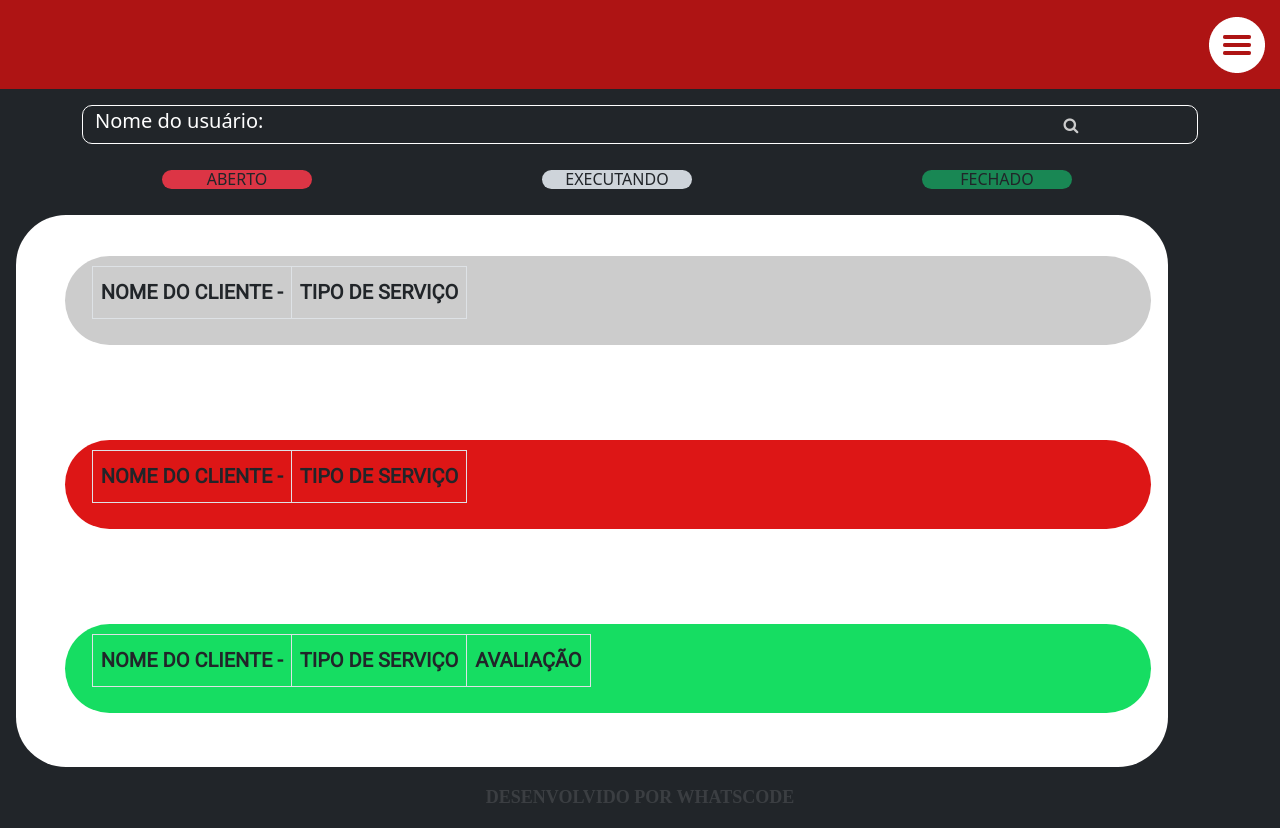
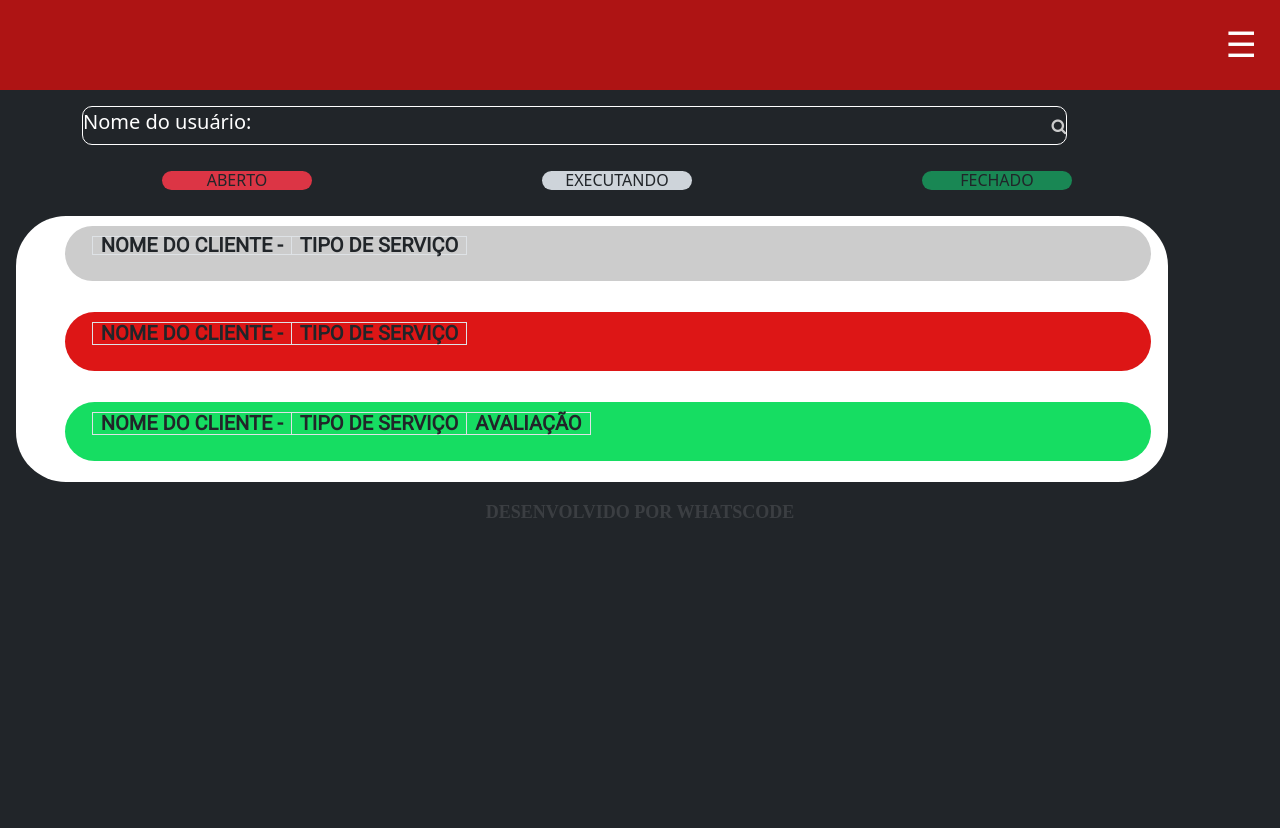
Before and after one commit to whatscodeg3/API-DSM-ServiceDesk, a Flask app: template src/templates/executor.html in a window 1280 px wide. After the commit the page ends 518 px from the top, so only its background shows below. Run offline with Flask 2, Linux system fonts and the light colour scheme; the template is opened without the code that fills it, so the values that code supplies are empty; some libraries are stand-ins or nearby versions; some web fonts are replaced.

Commit message:
alterando menu

```diff
--- a/src/static/css/estilo-usuario-historico.css
+++ b/src/static/css/estilo-usuario-historico.css
@@ -1,95 +1,139 @@
 @import url('https://fonts.googleapis.com/css2?family=Merriweather:wght@300&family=Roboto&display=swap');
 @import url('https://fonts.googleapis.com/css2?family=Monda:wght@700&display=swap');
 
-.topo{
-    display:flex;
+
+body {
+    box-shadow: 20px 0px var(--bs-purple);
+    background: var(--bs-gray-900);
+    align-items: center;
+}
+
+
+header {
+    display: flex;
+    align-items: center;
+    justify-content: flex-end;
+    background-color: #ae1414;
+    width: 100%;
+    height: 90px;
+    padding: 0% 1.8%;
+    font-family: 'coolvetica', cursive;
+}
+
+/*NAV BAR */
+
+.sidenav {
+    height: 100%;
+    width: 0;
+    position: fixed;
+    z-index: 1;
+    top: 0;
+    right: 0;
+    background-color: #fff;
+    overflow-x: hidden;
+    transition: 0.5s;
+    padding-top: 60px;
+}
+
+.sidenav a {
+    padding: 8px 8px 8px 32px;
+    text-decoration: none;
+    font-size: 25px;
+    color: black;
+    display: block;
+    transition: 0.1s;
+}
+
+.sidenav a:hover {
+    color: #666666;
+}
+
+.sidenav .closebtn {
+    position: absolute;
+    top: 0;
+    right: 25px;
+    font-size: 36px;
+    margin-left: 50px;
+}
+
+.icon_nav_style {
+    font-size: 35px;
+    cursor: pointer;
+    color: #fff;
+
+}
+
+#hr_black {
+    color: black;
+}
+
+
+@media screen and (max-height: 450px) {
+    .sidenav {
+        padding-top: 15px;
+    }
+
+    .sidenav a {
+        font-size: 18px;
+    }
+}
+
+/* FIM DA NAVBAR*/
+
+.container-pesquisa {
+    border-top-left-radius: 10px;
+    border-top-right-radius: 10px;
+    border-bottom-right-radius: 10px;
+    border-bottom-left-radius: 10px;
+    border: 1px solid var(--bs-white);
+}
+
+.container-pesquisa h1{
+    font-size: 20px;
+    color: var(--bs-white);
+}
+
+
+.chamados {
+    display: flex;
+    flex-direction: column;
+    align-items: center;
+    justify-content: space-between;
+    background-color: #ffffff;
+    margin: 16px;
+    border-radius: 50px;
+    width: 90%;
+}
+
+.chamados-lista {
+    display: flex;
+    flex-direction: column;
+    align-items: center;
+    width: 100%;
+    padding-top: 10px;
+}
+
+.chamados-itens {
+    display: flex;
     flex-direction: row;
     align-items: center;
     justify-content: space-between;
-    padding: 0px 5px;
-    width: 100%;
-    height: 89px;
-    background: #AE1414;
-
-}
-.topo-botao{
-    position: relative;
-    display: inline-block;
-}
-
-.topo-botao-menu{
-    background-color: transparent;
-    border: none;
-    cursor: pointer;
-}
-.topo-menu-expandido{
-    display: none;
-    position: absolute;
-    right: 0;
-    min-width: 160px;
-    z-index: 1;
-    border-radius: 5%;
-  }
-  .topo-menu-expandido a{
-    color: black;
-    padding: 12px 16px;
-    text-decoration: none;
-    display: block;
-    border-radius: 7%;
-  }
-
-  .topo-menu-expandido a:hover {
-      background-color: #868686;
-  }
-  .topo-botao:hover .topo-menu-expandido {
-    display: block;
-  }
-
-  .topo-botao:hover .topo-menu-expandido {
-    background-color: #ffffff;
-  }
-
-
-
-
-
-.chamados{
-    display:flex;
-    flex-direction: column;
-    align-items: center;
-    justify-content:space-between;
-    background-color: #FFFFFF;
-    margin:16px;
-    border-radius: 50px;
-    width:90%;
-}
-    .chamados-lista{
-        display:flex;
-        flex-direction: column;
-        align-items: center;
-        width: 100%;
-        padding-top: 41px;
-    }
-        .chamados-itens {
-            display:flex;
-            flex-direction: row;
-            align-items: center;
-            justify-content: space-between;
-            gap:1%;
+    gap: 1%;
     background-color: #CCCCCC;
     width: 97%;
-            min-height: 56px;
+    min-height: 5px;
     padding: 10px 27px;
-            margin-bottom: 38px;
+    margin-bottom: 5px;
     border-radius: 50px;
     font-family: 'Roboto';
     font-style: normal;
     font-weight: 400;
-            font-size:20px;
-            line-height: 35px;
+    font-size: 20px;
+    line-height: 1px;
     font-variant: small-caps;
 }
-                details{
+
+details {
     display: flex;
     height: 100%;
 }
@@ -101,7 +145,7 @@
 }
 
 
-                            .chamados-itens-conteudo{
+.chamados-itens-conteudo {
     padding-right: 1%;
     display: flex;
     padding-top: 1%;
@@ -109,47 +153,68 @@
     border-top: 2px solid #b1b1b1;
 }
 
+.bloco-interno {
+    display: flex;
+    flex-direction: column;
+    align-items: center;
+    justify-content: space-between;
+    background-color: #ffffff;
+    margin: 30px;
+    border-radius: 50px;
+    width: 100%;
+    width: 97%;
+    min-height: 40px;
+    padding: 10px 27px;
+    margin-bottom: 5px;
+    font-family: 'Roboto';
+    font-style: normal;
+    font-weight: 400;
+    font-size: 20px;
+    line-height: 30px;
+    font-variant: small-caps;
+}
 
 .chamados-itens-aberto {
-            display:flex;
+    display: flex;
     flex-direction: row;
     align-items: center;
     justify-content: space-between;
-            gap:1%;
+    gap: 1%;
     background-color: #dd1616;
     width: 97%;
-            min-height: 56px;
+    min-height: 20px;
     padding: 10px 27px;
-            margin-bottom: 38px;
+    margin-bottom: 5px;
     border-radius: 50px;
     font-family: 'Roboto';
     font-style: normal;
     font-weight: 400;
-            font-size:20px;
-            line-height: 35px;
+    font-size: 20px;
+    line-height: 5px;
     font-variant: small-caps;
 }
+
 .chamados-itens-fechado {
-            display:flex;
+    display: flex;
     flex-direction: row;
     align-items: center;
     justify-content: space-between;
-            gap:1%;
+    gap: 1%;
     background-color: #16dd62;
     width: 97%;
     min-height: 56px;
     padding: 10px 27px;
-            margin-bottom: 38px;
+    margin-bottom: 5px;
     border-radius: 50px;
     font-family: 'Roboto';
     font-style: normal;
     font-weight: 400;
-            font-size:20px;
-            line-height: 35px;
+    font-size: 20px;
+    line-height: 5px;
     font-variant: small-caps;
 }
 
-footer{
+footer {
     margin-top: auto;
     text-align: center;
     font-family: 'Monda';
@@ -157,6 +222,6 @@ footer{
     font-weight: 700;
     font-size: 18px;
     line-height: 29px;
-    color:rgba(255, 255, 255, 0.58);
+    color: rgba(255, 255, 255, 0.58);
     opacity: 0.2;
 }
--- a/src/templates/executor.html
+++ b/src/templates/executor.html
@@ -11,22 +11,40 @@
     <link rel="stylesheet" type="text/css" href="../static/css/estilo-usuario-historico.css">
 </head>
 
-<body style="box-shadow: 20px 0px var(--bs-purple);background: var(--bs-gray-900);">
-    <header class="topo">
-        <h1 class="topo-texto"></h1>
-    <div class="topo-botao">
-        <button class="topo-botao-menu"><img src="../static/img/icon menu.png" alt="botao menu"></button>
-        <div class="topo-menu-expandido ">
-            <a href="#">Link 1</a>
-            <a href="#">Link 2</a>
+<body>
+    <header>
+        <div>
+            <div id="mySidenav" class="sidenav">
+                <a href="javascript:void(0)" class="closebtn" onclick="closeNav()">&times;</a>
+                <hr id="hr_black">
+                <a href="#">Home</a>
+                <hr id="hr_black">
+                <a href="#">Nova Solicitação</a>
+                <hr id="hr_black">
+                <a href="#">Histórico</a>
+                <hr id="hr_black">
+                <a href="#">Sair</a>
+                <hr id="hr_black">
               </div>
         </div>
+
+            <span class="icon_nav_style" onclick="openNav()">&#9776;</span>
+
+            <script>
+                function openNav() {
+                document.getElementById("mySidenav").style.width = "250px";
+                }
+
+                function closeNav() {
+                document.getElementById("mySidenav").style.width = "0";
+                }
+            </script>
+
     </header>
     <nav class="navbar navbar-light navbar-expand-lg navigation-clean-search" style="background: transparent;">
         <div class="container"><button data-bs-toggle="collapse" class="navbar-toggler" data-bs-target="#navcol-2"><span
                     class="visually-hidden">Toggle navigation</span><span class="navbar-toggler-icon"></span></button>
-            <div class="container"
-                style="border-top-left-radius: 10px;border-top-right-radius: 10px;border-bottom-right-radius: 10px;border-bottom-left-radius: 10px;border: 1px solid var(--bs-white);">
+            <div class="container-pesquisa">
                 <div class="collapse navbar-collapse" id="navcol-2">
                     <ul class="navbar-nav">
                         <li class="nav-item"></li>
@@ -35,7 +53,7 @@
                     </ul>
                     <form class="me-auto search-form" target="_self">
                         <div class="d-flex align-items-center">
-                            <h1 style="font-size: 20px;color: var(--bs-white);">Nome do usuário:</h1><input
+                            <h1>Nome do usuário:</h1><input
                                 class="form-control search-field" type="search" id="search-field" name="search"
                                 style="width: 800px;color: var(--bs-white);"><label class="form-label d-flex mb-0"
                                 for="search-field"><i class="fa fa-search"></i></label>
@@ -187,18 +205,35 @@
                         </table>
 
                         </summary>
+                    <div class="bloco-interno">
                         <div class=chamados-itens-conteudo>
                             <p >
                                 <table>
                                     <tbody>
                                         <tr>
-                                        <td>DESCRIÇÃO DO PEDIDO</td>
+                                            <td>Lorem ipsum dolor sit amet consectetur, adipisicing elit. Ducimus aliquid excepturi id iusto sequi sapiente quaerat iste quidem neque, nesciunt eveniet fuga ratione suscipit quos alias, error eos. Doloribus, eaque? Lorem, ipsum dolor sit amet consectetur adipisicing elit. Sequi, quidem praesentium amet esse tempore magnam neque ipsum exercitationem voluptate quas nostrum autem dicta consectetur vitae reiciendis dolor. Praesentium, id sapiente. Lorem ipsum dolor, sit amet consectetur adipisicing elit. Dolor delectus nam cumque quas adipisci! Consectetur nulla veniam alias soluta nam quibusdam veritatis, architecto, dolores totam incidunt enim. Laudantium, voluptates alias.-</td>
                                         </tr>
 
 
                                     </tbody>
                                 </table>
                             </p>
+                        </div>
+
+                        <div class="container">
+                            <div class="row" style="align-items: center;">
+                                <div class="col-md-4">
+                                    <h1
+                                        style="font-size: 16PX;text-align: center;background: var(--bs-success);width: 150px;margin: 10px;border-top-left-radius: 20px;border-top-right-radius: 20px;border-bottom-right-radius: 20px;border-bottom-left-radius: 20px;margin-left: 80px;">
+                                        ACEITAR</h1>
+                                </div>
+                                <div class="col-md-4">
+                                    <h1
+                                        style="font-size: 16PX;text-align: center;background: var(--bs-red);width: 150px;margin: 10px;border-top-left-radius: 20px;border-top-right-radius: 20px;border-bottom-right-radius: 20px;border-bottom-left-radius: 20px;margin-left: 80px;margin-right: 0px;">
+                                        RECUSAR</h1>
+                                </div>
+                            </div>
+                        </div>
                     </div>
                 </details>
             </li>
```
Lines whose indentation alone changed are shown as unchanged.
